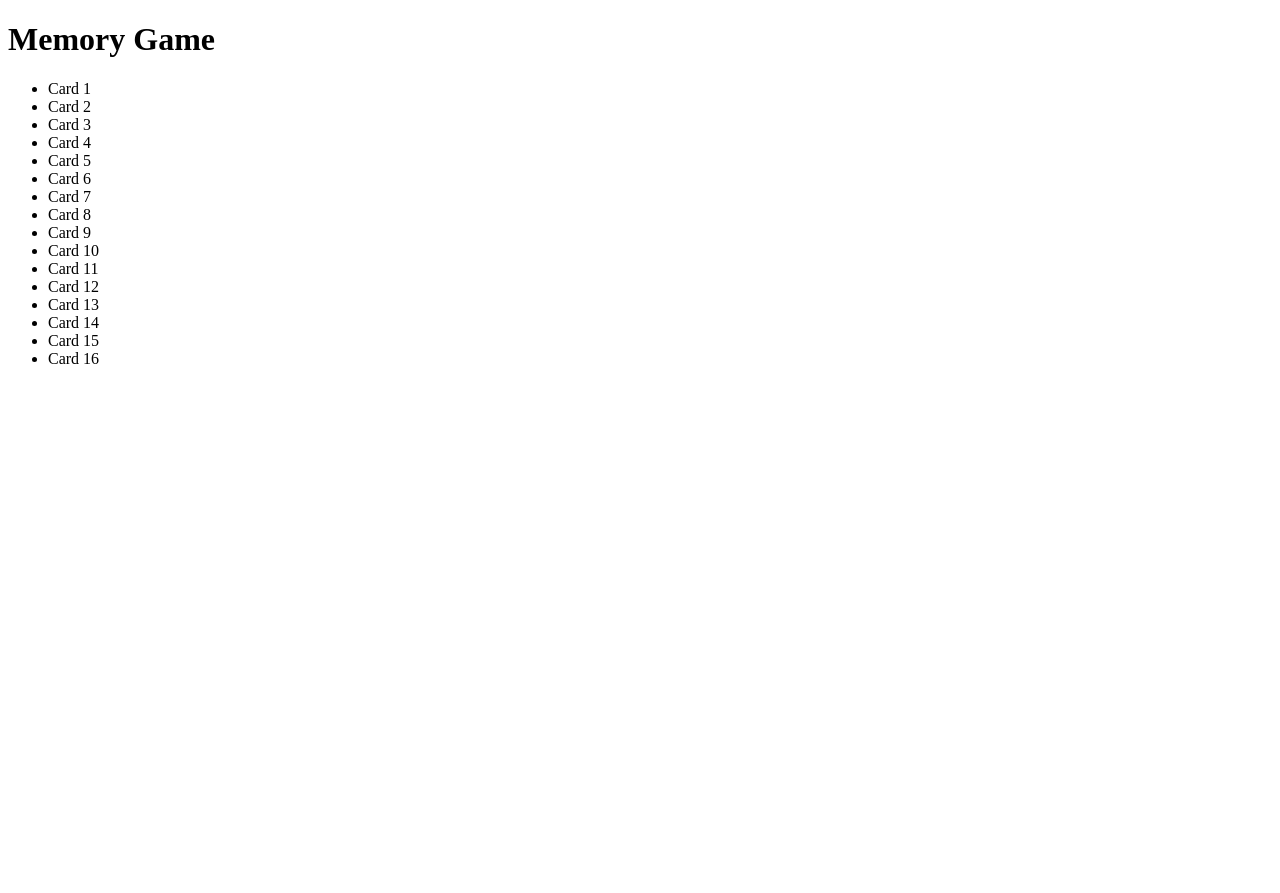
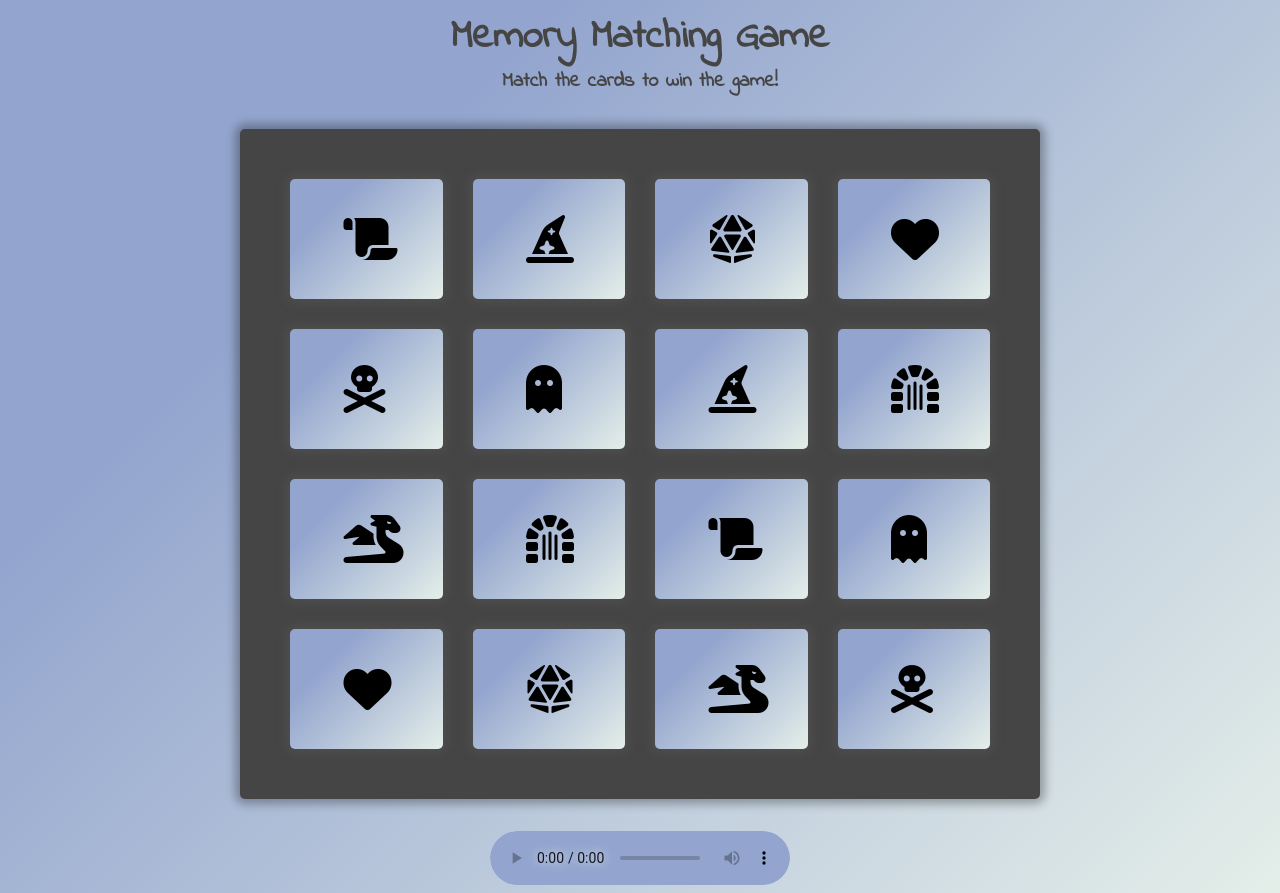
Before and after one commit to cjnunez/concentration, a plain HTML site: page index.html in a window 1280 px wide. Before the commit the page ends 800 px from the top, so only its background shows below. Drawn offline with Linux system fonts and the light colour scheme; files that its build step writes are made by us from their sources.

Commit message:
added styling and music

```diff
--- a/css/style.css
+++ b/css/style.css
@@ -0,0 +1,67 @@
+body {
+  background-color: #e4eee9;
+  background-image: linear-gradient(315deg, #e4eee9 0%, #93a5ce 74%);
+  height: 100%;
+}
+
+#title {
+ text-align: center;
+ color: #454545;
+ font-family: 'Indie Flower', cursive;
+ font-size: 40px;
+ margin: 0;
+}
+
+#subtitle {
+  text-align: center;
+  color: #454545;
+  font-family: 'Indie Flower', cursive;
+  font-size: 20px;
+  margin-top: 0;
+}
+
+#main-board {
+  background-color: #454545;
+  width: 800px;
+  margin: 2em auto;
+  border-radius: 5px;
+  box-shadow: 0 0 10px 5px rgba(0, 0, 0, 0.3);
+}
+
+#deck {
+  display: grid;
+  grid-template-columns: 1fr 1fr 1fr 1fr;
+  grid-template-rows: 1fr 1fr 1fr 1fr;
+  grid-column-gap: 30px;
+  grid-row-gap: 30px;
+  padding: 50px;
+}
+
+.card {
+  height: 120px;
+  width: 100%;
+  background-color: #e4eee9;
+  background-image: linear-gradient(315deg, #e4eee9 0%, #93a5ce 74%);
+  list-style: none;
+  border-radius: 5px;
+  box-shadow: 0 0 10px 5px rgba(95, 95, 95, 0.3);
+
+}
+
+i.fas,
+i.fab {
+  position: relative;
+  top: 30%;
+  left: 35%;
+}
+
+audio {
+  display: table;
+  margin: 0 auto;
+}
+
+audio::-webkit-media-controls-panel {
+  background-color: #93a5ce;
+  /* background-color: #e4eee9; */
+  /* background-image: linear-gradient(315deg, #e4eee9 0%, #93a5ce 74%); */
+}
--- a/index.html
+++ b/index.html
@@ -4,30 +4,34 @@
   <meta charset="UTF-8">
   <meta name="viewport" content="width=device-width, initial-scale=1.0">
   <meta http-equiv="X-UA-Compatible" content="ie=edge">
-  <link rel="stylesheet" href="style.css">
+  <link rel="stylesheet" href="./css/style.css">
+  <link href="https://fonts.googleapis.com/css?family=Indie+Flower&display=swap" rel="stylesheet">
+  <script defer src="https://kit.fontawesome.com/f6729a612e.js"></script>
   <title>Document</title>
 </head>
 <body>
-  <h1 id="title">Memory Game</h1>
+  <h1 id="title">Memory Matching Game</h1>
+  <h5 id="subtitle">Match the cards to win the game!</h5>
   <section id="main-board">
     <ul id="deck">
-      <li class="card">Card 1</li>
-      <li class="card">Card 2</li>
-      <li class="card">Card 3</li>
-      <li class="card">Card 4</li>
-      <li class="card">Card 5</li>
-      <li class="card">Card 6</li>
-      <li class="card">Card 7</li>
-      <li class="card">Card 8</li>
-      <li class="card">Card 9</li>
-      <li class="card">Card 10</li>
-      <li class="card">Card 11</li>
-      <li class="card">Card 12</li>
-      <li class="card">Card 13</li>
-      <li class="card">Card 14</li>
-      <li class="card">Card 15</li>
-      <li class="card">Card 16</li>
+      <li class="card"><i class="fas fa-scroll fa-3x"></i></li>
+      <li class="card"><i class="fas fa-hat-wizard fa-3x"></i></li>
+      <li class="card"><i class="fas fa-dice-d20 fa-3x"></i></li>
+      <li class="card"><i class="fas fa-heart fa-3x"></i></li>
+      <li class="card"><i class="fas fa-skull-crossbones fa-3x"></i></li>
+      <li class="card"><i class="fas fa-ghost fa-3x"></i></li>
+      <li class="card"><i class="fas fa-hat-wizard fa-3x"></i></li>
+      <li class="card"><i class="fas fa-dungeon fa-3x"></i></li>
+      <li class="card"><i class="fas fa-dragon fa-3x"></i></li>
+      <li class="card"><i class="fas fa-dungeon fa-3x"></i></li>
+      <li class="card"><i class="fas fa-scroll fa-3x"></i></li>
+      <li class="card"><i class="fas fa-ghost fa-3x"></i></li>
+      <li class="card"><i class="fas fa-heart fa-3x"></i></li>
+      <li class="card"><i class="fas fa-dice-d20 fa-3x"></i></li>
+      <li class="card"><i class="fas fa-dragon fa-3x"></i></li>
+      <li class="card"><i class="fas fa-skull-crossbones fa-3x"></i></li>
     </ul>
   </section>
+  <audio id='music' src="./audio//memory-game.mp3" autoplay="true" loop="true" controls controlsList="nodownload">
 </body>
 </html>
```
Also changed, not shown: 1 other file.
